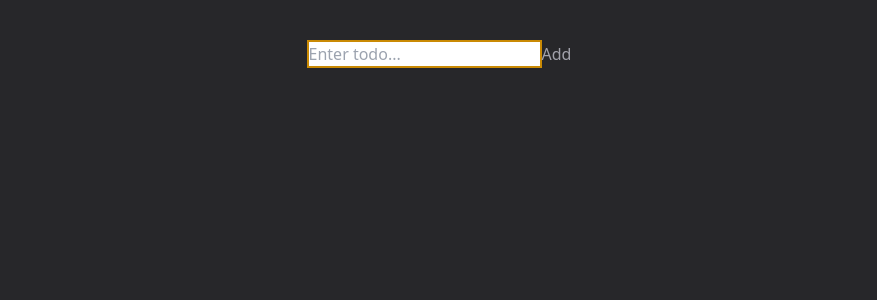
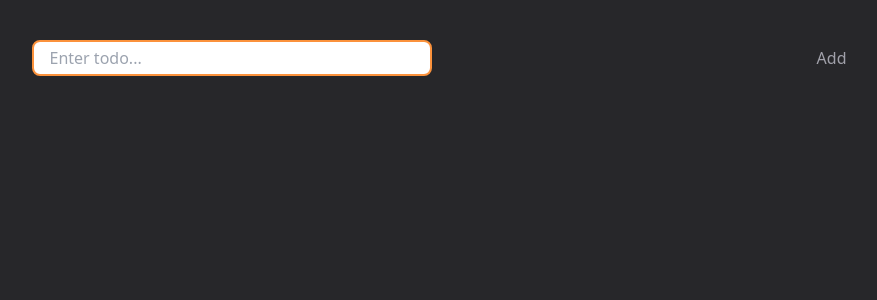
Before and after one commit to aadarshraj02/simple-to-do, a React (Vite) app: page / in a window 1280 px wide. Shown: the top 300 px of the page, without its empty margins (201-1078 px from the left). Built offline with nearby package versions, Linux system fonts and the light colour scheme.

Commit message:
styled ibnput

```diff
--- a/src/components/TodoInput.jsx
+++ b/src/components/TodoInput.jsx
@@ -3,9 +3,9 @@ import { useState } from "react";
 export default function TodoInput(props) {
   const { handleAddTodos, todoValue, setTodoValue } = props;
   return (
-    <header>
+    <header className="flex justify-around w-full">
       <input
-        className="border-2 border-yellow-600"
+        className="border-2 border-orange-400 rounded-lg px-4 py-1 w-1/3"
         value={todoValue}
         onChange={(e) => {
           setTodoValue(e.target.value);
```
